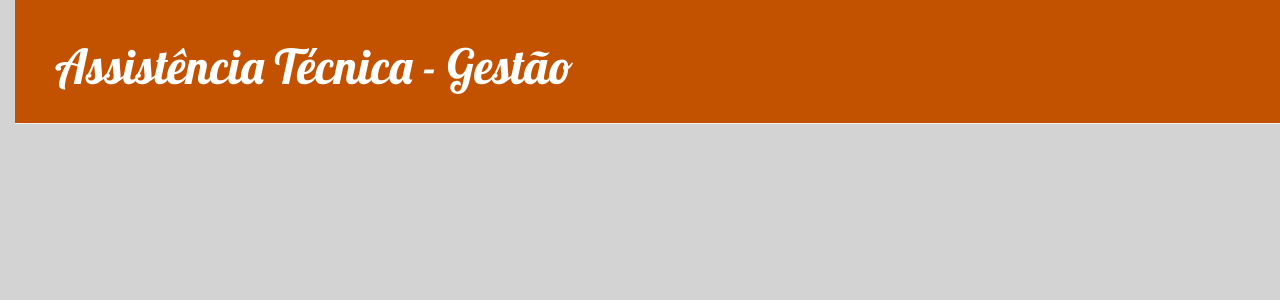
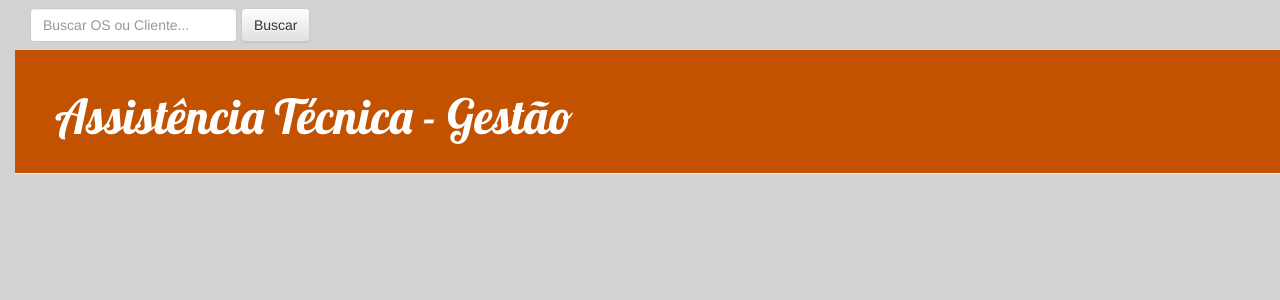
Before and after one commit to AnaJuliaFCFernandes/projeto_integrador_I, a Django app: template blog/templates/blog/base.html in a window 1280 px wide. Shown: the top 300 px of the page. Run offline with Django 5.2, Linux system fonts and the light colour scheme; the template is opened without the code that fills it, so the values that code supplies are empty; some libraries are stand-ins or nearby versions.

Commit message:
implementing search bar

```diff
--- a/blog/templates/blog/base.html
+++ b/blog/templates/blog/base.html
@@ -2,6 +2,12 @@
 <html>
     <head>
         <title>Assistência Técnica - Gestão</title>
+        <form method="GET" action="{% url 'post_list' %}" class="navbar-form">
+            <div class="form-group">
+                <input type="text" name="search" placeholder="Buscar OS ou Cliente..." class="form-control" value="{{ request.GET.search }}">
+            </div>
+            <button type="submit" class="btn btn-default">Buscar</button>
+        </form>
         <link rel="stylesheet" href="//maxcdn.bootstrapcdn.com/bootstrap/3.2.0/css/bootstrap.min.css">
         <link rel="stylesheet" href="//maxcdn.bootstrapcdn.com/bootstrap/3.2.0/css/bootstrap-theme.min.css">
         <link rel="stylesheet" href="{% static 'blog/css/blog.css' %}">
```
Also changed, not shown: blog/views.py (+13 -2 lines).
